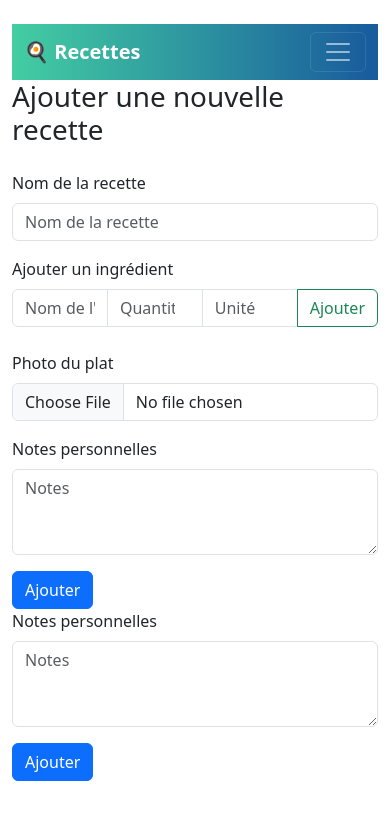
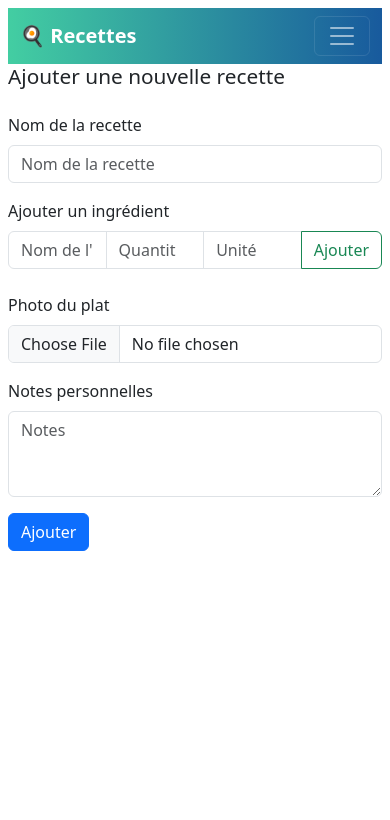
Before and after one commit to Alienor134/recettes, a Flask app: page /add in a window 390 px wide. Shown: the top 820 px of the page. Run offline with Flask 3, Linux system fonts and the light colour scheme; data that the repository does not hold is empty.

Commit message:
for android

```diff
--- a/templates/add.html
+++ b/templates/add.html
@@ -3,7 +3,21 @@
 <head>
     <meta charset="utf-8">
     <title>Ajouter une recette</title>
+    <meta name="viewport" content="width=device-width, initial-scale=1">
     <link href="https://cdn.jsdelivr.net/npm/bootstrap@5.3.2/dist/css/bootstrap.min.css" rel="stylesheet">
+    <style>
+        @media (max-width: 600px) {
+            .container {
+                padding: 0.5rem !important;
+            }
+            h1 {
+                font-size: 1.3rem;
+            }
+            .form-label {
+                font-size: 1rem;
+            }
+        }
+    </style>
 </head>
 <body class="container py-4">
     {% include 'navbar.html' %}
@@ -84,16 +98,6 @@
         </div>
         <button type="submit" class="btn btn-primary">Ajouter</button>
     </form>
-</body>
-</html>
-        <input type="hidden" name="photos_json" id="photos-json">
-        <!-- Notes -->
-        <div class="mb-3">
-            <label class="form-label">Notes personnelles</label>
-            <textarea name="notes" class="form-control" rows="3" placeholder="Notes"></textarea>
-        </div>
-        <button type="submit" class="btn btn-primary">Ajouter</button>
-    </form>
     <script>
     let photos = [];
     function addPhotoUrl() {
@@ -113,7 +117,7 @@
             li.innerHTML = `${photo} <button type='button' class='btn btn-sm btn-danger' onclick='removePhoto(${idx})'>Supprimer</button>`;
             list.appendChild(li);
         });
-        document.getElementById('photos-json').value = JSON.stringify(photos);
+        document.getElementById('photos_json').value = JSON.stringify(photos);
     }
     function removePhoto(idx) {
         photos.splice(idx, 1);
```
Also changed, not shown: templates/add_from_url.html (+14 -0 lines), templates/edit.html (+14 -10 lines), templates/manage.html (+15 -0 lines), templates/recette.html (+15 -0 lines), 1 other file.
